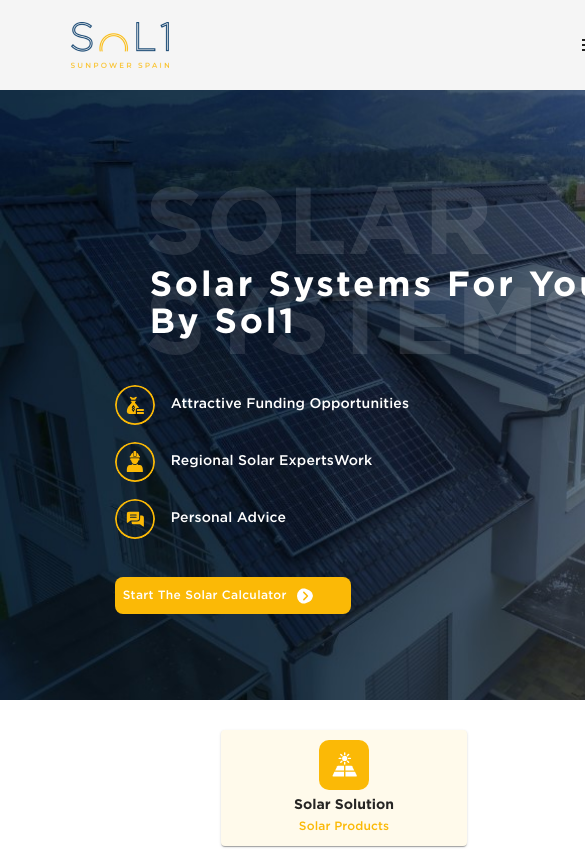
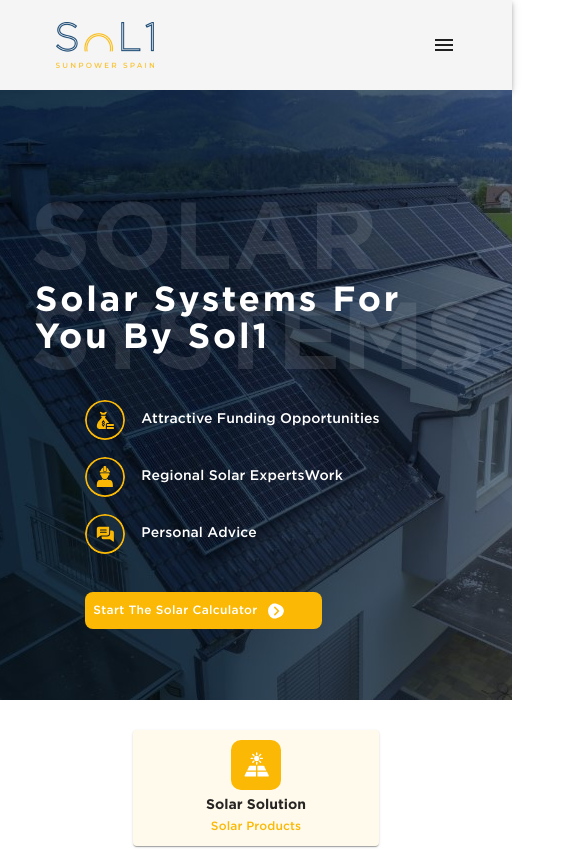
Before and after one commit to Nayeemr45/solar, a React (Create React App) app: page / in a window 390 px wide. Shown: the top 849 px of the page, 585 px wide, since content can reach past the window. Built offline with nearby package versions, Linux system fonts and the light colour scheme.

Commit message:
Update index.css

```diff
--- a/src/index.css
+++ b/src/index.css
@@ -15,7 +15,7 @@ code {
 }
 @media (min-width: 320px) and (max-width: 424px){
   body{
-    width: 43rem;
+    width: 32rem;
 
   }
 }
```
